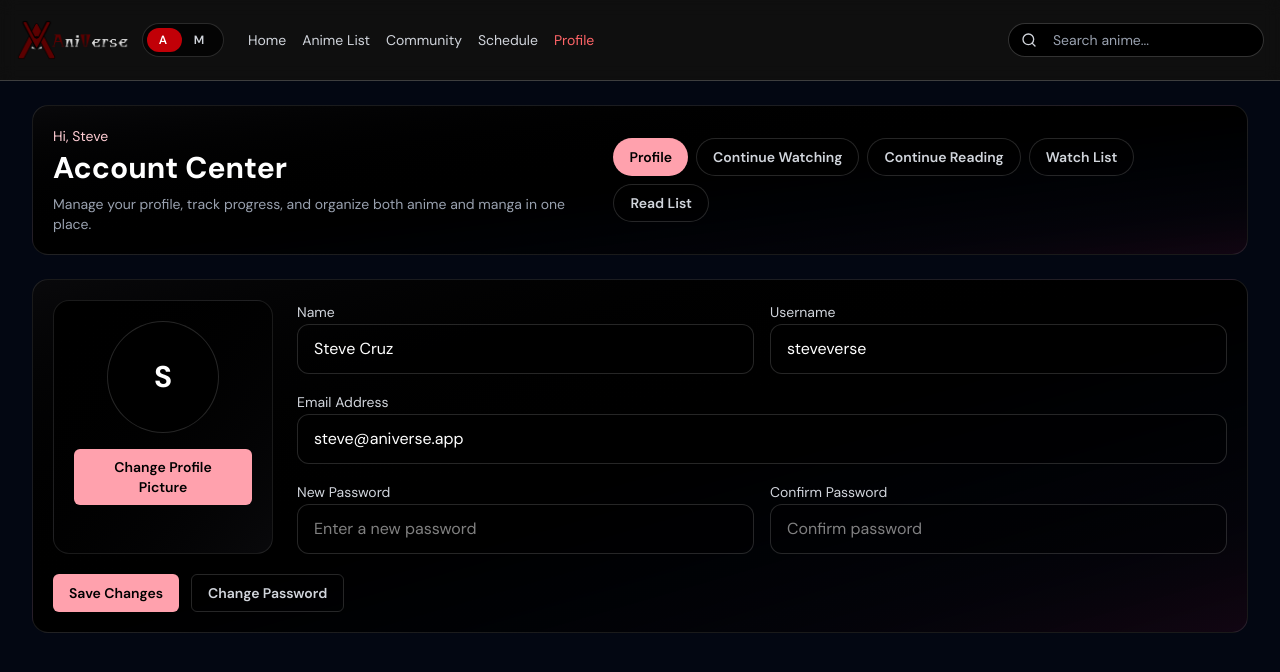
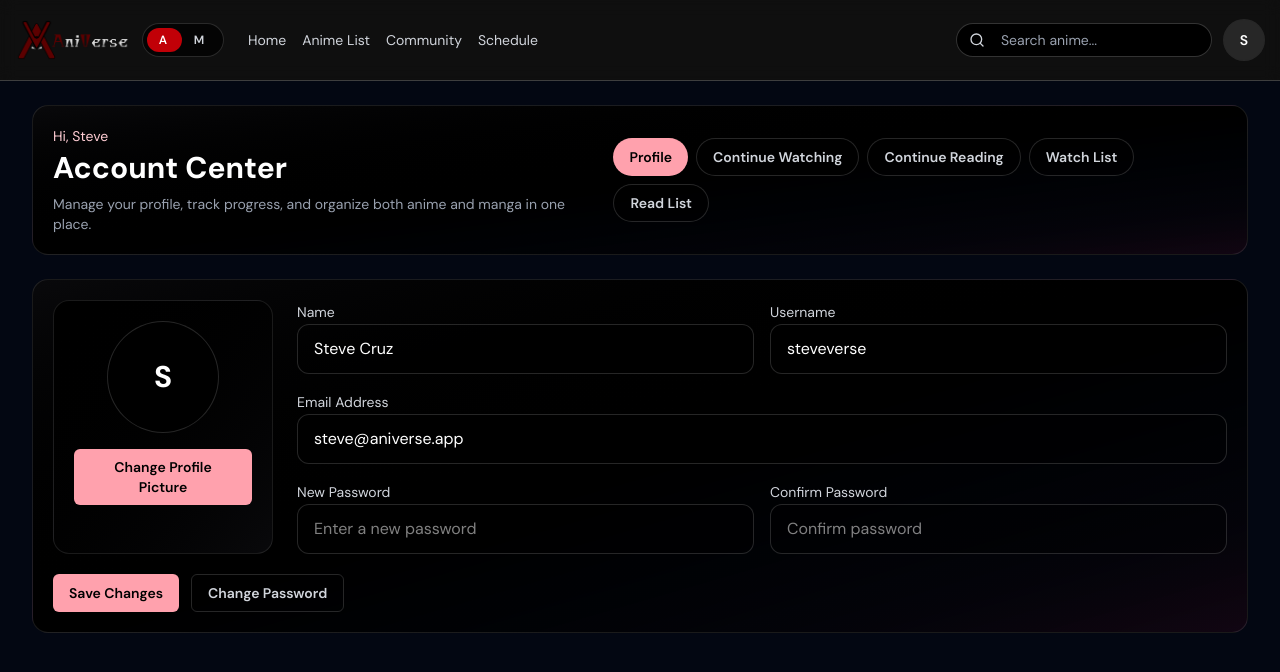
Before and after one commit to steve-0s/AniVerse, a React (Vite) app: page /profile in a window 1280 px wide. Shown: the top 672 px of the page. Built offline with nearby package versions, Linux system fonts and the light colour scheme.

Commit message:
improved: header navlink

```diff
--- a/src/shared/components/header.jsx
+++ b/src/shared/components/header.jsx
@@ -1,5 +1,5 @@
 import { useState } from 'react';
-import { NavLink, useLocation } from 'react-router-dom';
+import { Link, NavLink, useLocation } from 'react-router-dom';
 import { SmallSearchBar } from './searchbar.jsx';
 
 const buildNavItems = (isManga) => [
@@ -7,7 +7,6 @@ const buildNavItems = (isManga) => [
   { to: isManga ? '/manga/browse' : '/browse', label: isManga ? 'Manga List' : 'Anime List' },
   { to: isManga ? '/manga/community' : '/community', label: 'Community' },
   ...(isManga ? [] : [{ to: '/schedule', label: 'Schedule' }]),
-  { to: isManga ? '/manga/profile' : '/profile', label: 'Profile' }
 ];
 
 const mapModePath = (pathname, targetMode) => {
@@ -42,6 +41,8 @@ const Header = () => {
   const animePath = mapModePath(pathname, 'anime');
   const mangaPath = mapModePath(pathname, 'manga');
   const accountName = 'Steve';
+  const profileImage = null; // replace with actual user image URL when available
+  const profileInitial = accountName?.trim()?.charAt(0).toUpperCase() || 'U';
 
   return (
     <div
@@ -106,6 +107,20 @@ const Header = () => {
             placeholder={isManga ? 'Search manga...' : 'Search anime...'}
             theme={isManga ? 'manga' : 'anime'}
           />
+          <Link
+            to={isManga ? '/manga/profile' : '/profile'}
+            className="inline-flex h-10 w-10 items-center justify-center rounded-full bg-white/10 text-sm font-semibold text-white ring-1 ring-white/10 transition hover:bg-white/20"
+          >
+            {profileImage ? (
+              <img
+                src={profileImage}
+                alt={`${accountName} avatar`}
+                className="h-full w-full rounded-full object-cover"
+              />
+            ) : (
+              profileInitial
+            )}
+          </Link>
         </div>
       </div>
     </div>
```
